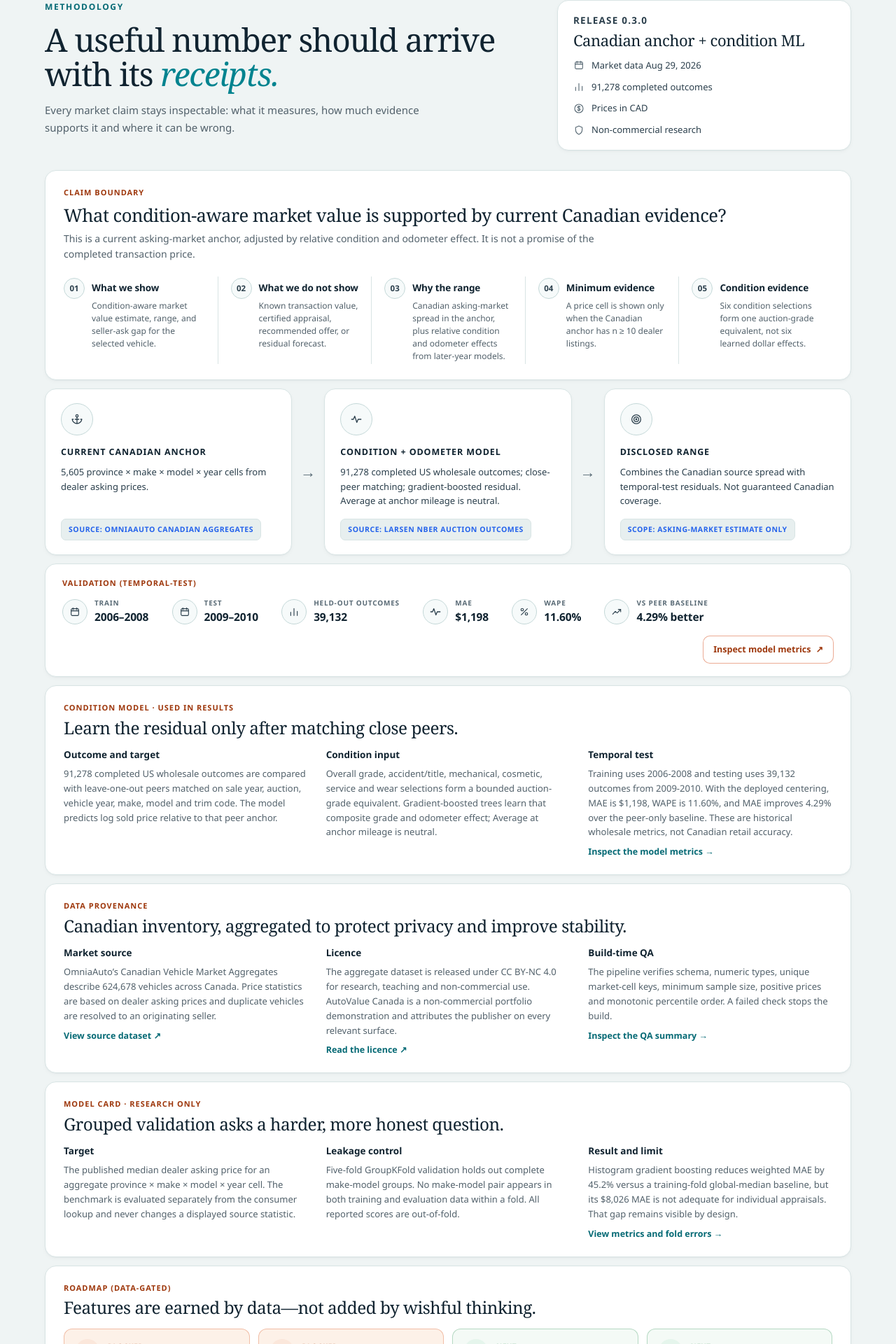
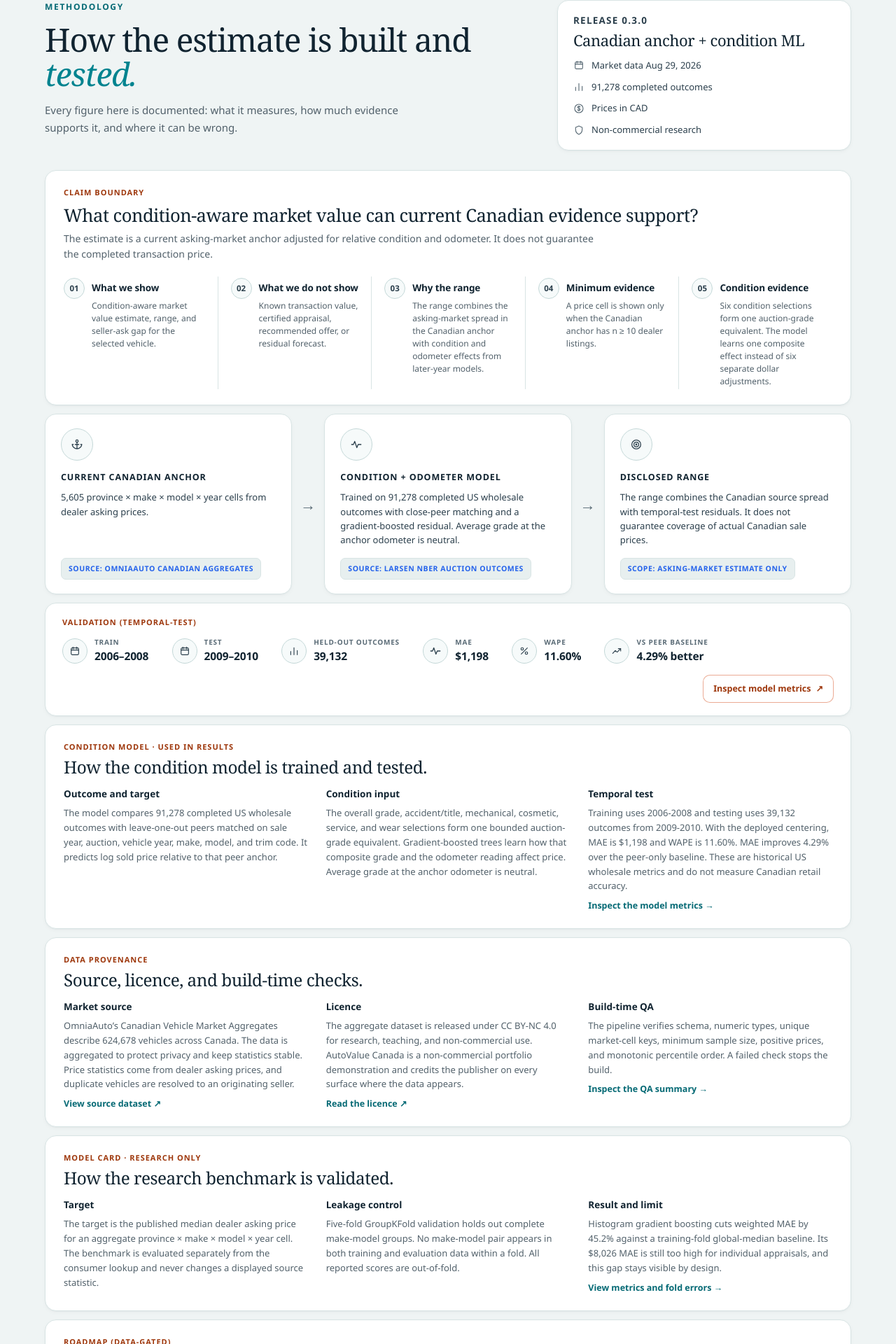
Before and after one commit to twelfthlabor/autovalue-canada, a Next.js app: page /methodology in a window 1280 px wide. Shown: the part 94-2014 px from the top of the page at 70% size. Built offline with nearby package versions, Linux system fonts and the light colour scheme; no server answers.

Commit message:
copy(pages): rewrite inner-page prose in plain language

```diff
--- a/app/methodology/page.tsx
+++ b/app/methodology/page.tsx
@@ -8,9 +8,9 @@ import { CalendarIcon, BarsIcon, DollarIcon, ShieldIcon, AnchorIcon, PulseIcon,
 const decisions = [
   ["What we show", "Condition-aware market value estimate, range, and seller-ask gap for the selected vehicle."],
   ["What we do not show", "Known transaction value, certified appraisal, recommended offer, or residual forecast."],
-  ["Why the range", "Canadian asking-market spread in the anchor, plus relative condition and odometer effects from later-year models."],
+  ["Why the range", "The range combines the asking-market spread in the Canadian anchor with condition and odometer effects from later-year models."],
   ["Minimum evidence", `A price cell is shown only when the Canadian anchor has n ≥ ${manifest.quality.minimumCellSize} dealer listings.`],
-  ["Condition evidence", "Six condition selections form one auction-grade equivalent, not six learned dollar effects."],
+  ["Condition evidence", "Six condition selections form one auction-grade equivalent. The model learns one composite effect instead of six separate dollar adjustments."],
 ] as const;
 
 const [trainYears, testYears] = [...conditionModel.validation.split.matchAll(/(\d{4})-(\d{4})/g)].map((match) => `${match[1]}–${match[2]}`);
@@ -21,8 +21,8 @@ export default function MethodologyPage() {
       <header className="page-hero">
         <div>
           <p className="eyebrow">Methodology</p>
-          <h1>A useful number should arrive with its <em>receipts.</em></h1>
-          <p className="hero-lede">Every market claim stays inspectable: what it measures, how much evidence supports it and where it can be wrong.</p>
+          <h1>How the estimate is built and <em>tested.</em></h1>
+          <p className="hero-lede">Every figure here is documented: what it measures, how much evidence supports it, and where it can be wrong.</p>
         </div>
         <aside className="hero-card release-card">
           <p className="kicker">Release {pkg.version}</p>
@@ -38,8 +38,8 @@ export default function MethodologyPage() {
 
       <section className="boundary-card">
         <h2 className="kicker">Claim boundary</h2>
-        <p className="boundary-question">What condition-aware market value is supported by current Canadian evidence?</p>
-        <p className="boundary-lead">This is a current asking-market anchor, adjusted by relative condition and odometer effect. It is not a promise of the completed transaction price.</p>
+        <p className="boundary-question">What condition-aware market value can current Canadian evidence support?</p>
+        <p className="boundary-lead">The estimate is a current asking-market anchor adjusted for relative condition and odometer. It does not guarantee the completed transaction price.</p>
         <div className="decision-strip">
           {decisions.map(([title, copy], index) => (
             <article key={title}>
@@ -61,14 +61,14 @@ export default function MethodologyPage() {
         <article>
           <i className="pipe-icon" aria-hidden="true"><PulseIcon /></i>
           <h3>Condition + odometer model</h3>
-          <p>{conditionModel.rows.eligibleSoldOutcomes.toLocaleString("en-CA")} completed US wholesale outcomes; close-peer matching; gradient-boosted residual. Average at anchor mileage is neutral.</p>
+          <p>Trained on {conditionModel.rows.eligibleSoldOutcomes.toLocaleString("en-CA")} completed US wholesale outcomes with close-peer matching and a gradient-boosted residual. Average grade at the anchor odometer is neutral.</p>
           <span className="pipe-tag">SOURCE: LARSEN NBER AUCTION OUTCOMES</span>
         </article>
         <b className="pipe-arrow" aria-hidden="true">→</b>
         <article>
           <i className="pipe-icon" aria-hidden="true"><TargetIcon /></i>
           <h3>Disclosed range</h3>
-          <p>Combines the Canadian source spread with temporal-test residuals. Not guaranteed Canadian coverage.</p>
+          <p>The range combines the Canadian source spread with temporal-test residuals. It does not guarantee coverage of actual Canadian sale prices.</p>
           <span className="pipe-tag">SCOPE: ASKING-MARKET ESTIMATE ONLY</span>
         </article>
       </section>
@@ -88,37 +88,37 @@ export default function MethodologyPage() {
 
       <section className="method-section" id="model-benchmark">
         <p className="kicker">CONDITION MODEL · USED IN RESULTS</p>
-        <h2>Learn the residual only after matching close peers.</h2>
+        <h2>How the condition model is trained and tested.</h2>
         <div className="method-columns">
-          <div><h3>Outcome and target</h3><p>91,278 completed US wholesale outcomes are compared with leave-one-out peers matched on sale year, auction, vehicle year, make, model and trim code. The model predicts log sold price relative to that peer anchor.</p></div>
-          <div><h3>Condition input</h3><p>Overall grade, accident/title, mechanical, cosmetic, service and wear selections form a bounded auction-grade equivalent. Gradient-boosted trees learn that composite grade and odometer effect; Average at anchor mileage is neutral.</p></div>
-          <div><h3>Temporal test</h3><p>Training uses {trainYears.replace("–", "-")} and testing uses {conditionModel.rows.temporalTest.toLocaleString("en-CA")} outcomes from {testYears.replace("–", "-")}. With the deployed centering, MAE is ${Math.round(conditionModel.validation.model.maeCad).toLocaleString("en-CA")}, WAPE is {conditionModel.validation.model.wapePct.toFixed(2)}%, and MAE improves {conditionModel.validation.maeImprovementPct.toFixed(2)}% over the peer-only baseline. These are historical wholesale metrics, not Canadian retail accuracy.</p><Link className="text-link" href="/market-lab">Inspect the model metrics →</Link></div>
+          <div><h3>Outcome and target</h3><p>The model compares 91,278 completed US wholesale outcomes with leave-one-out peers matched on sale year, auction, vehicle year, make, model, and trim code. It predicts log sold price relative to that peer anchor.</p></div>
+          <div><h3>Condition input</h3><p>The overall grade, accident/title, mechanical, cosmetic, service, and wear selections form one bounded auction-grade equivalent. Gradient-boosted trees learn how that composite grade and the odometer reading affect price. Average grade at the anchor odometer is neutral.</p></div>
+          <div><h3>Temporal test</h3><p>Training uses {trainYears.replace("–", "-")} and testing uses {conditionModel.rows.temporalTest.toLocaleString("en-CA")} outcomes from {testYears.replace("–", "-")}. With the deployed centering, MAE is ${Math.round(conditionModel.validation.model.maeCad).toLocaleString("en-CA")} and WAPE is {conditionModel.validation.model.wapePct.toFixed(2)}%. MAE improves {conditionModel.validation.maeImprovementPct.toFixed(2)}% over the peer-only baseline. These are historical US wholesale metrics and do not measure Canadian retail accuracy.</p><Link className="text-link" href="/market-lab">Inspect the model metrics →</Link></div>
         </div>
       </section>
 
       <section className="method-section">
         <p className="kicker">DATA PROVENANCE</p>
-        <h2>Canadian inventory, aggregated to protect privacy and improve stability.</h2>
+        <h2>Source, licence, and build-time checks.</h2>
         <div className="method-columns">
-          <div><h3>Market source</h3><p>OmniaAuto’s Canadian Vehicle Market Aggregates describe 624,678 vehicles across Canada. Price statistics are based on dealer asking prices and duplicate vehicles are resolved to an originating seller.</p><a className="text-link" href="https://huggingface.co/datasets/OmniaAuto/canadian-vehicle-market-aggregates" target="_blank" rel="noreferrer">View source dataset ↗</a></div>
-          <div><h3>Licence</h3><p>The aggregate dataset is released under CC BY-NC 4.0 for research, teaching and non-commercial use. AutoValue Canada is a non-commercial portfolio demonstration and attributes the publisher on every relevant surface.</p><a className="text-link" href="https://creativecommons.org/licenses/by-nc/4.0/" target="_blank" rel="noreferrer">Read the licence ↗</a></div>
-          <div><h3>Build-time QA</h3><p>The pipeline verifies schema, numeric types, unique market-cell keys, minimum sample size, positive prices and monotonic percentile order. A failed check stops the build.</p><Link className="text-link" href="/market-lab">Inspect the QA summary →</Link></div>
+          <div><h3>Market source</h3><p>OmniaAuto’s Canadian Vehicle Market Aggregates describe 624,678 vehicles across Canada. The data is aggregated to protect privacy and keep statistics stable. Price statistics come from dealer asking prices, and duplicate vehicles are resolved to an originating seller.</p><a className="text-link" href="https://huggingface.co/datasets/OmniaAuto/canadian-vehicle-market-aggregates" target="_blank" rel="noreferrer">View source dataset ↗</a></div>
+          <div><h3>Licence</h3><p>The aggregate dataset is released under CC BY-NC 4.0 for research, teaching, and non-commercial use. AutoValue Canada is a non-commercial portfolio demonstration and credits the publisher on every surface where the data appears.</p><a className="text-link" href="https://creativecommons.org/licenses/by-nc/4.0/" target="_blank" rel="noreferrer">Read the licence ↗</a></div>
+          <div><h3>Build-time QA</h3><p>The pipeline verifies schema, numeric types, unique market-cell keys, minimum sample size, positive prices, and monotonic percentile order. A failed check stops the build.</p><Link className="text-link" href="/market-lab">Inspect the QA summary →</Link></div>
         </div>
       </section>
 
       <section className="method-section" id="aggregate-benchmark">
         <p className="kicker">MODEL CARD · RESEARCH ONLY</p>
-        <h2>Grouped validation asks a harder, more honest question.</h2>
+        <h2>How the research benchmark is validated.</h2>
         <div className="method-columns">
-          <div><h3>Target</h3><p>The published median dealer asking price for an aggregate province × make × model × year cell. The benchmark is evaluated separately from the consumer lookup and never changes a displayed source statistic.</p></div>
+          <div><h3>Target</h3><p>The target is the published median dealer asking price for an aggregate province × make × model × year cell. The benchmark is evaluated separately from the consumer lookup and never changes a displayed source statistic.</p></div>
           <div><h3>Leakage control</h3><p>Five-fold GroupKFold validation holds out complete make-model groups. No make-model pair appears in both training and evaluation data within a fold. All reported scores are out-of-fold.</p></div>
-          <div><h3>Result and limit</h3><p>Histogram gradient boosting reduces weighted MAE by 45.2% versus a training-fold global-median baseline, but its $8,026 MAE is not adequate for individual appraisals. That gap remains visible by design.</p><Link className="text-link" href="/market-lab">View metrics and fold errors →</Link></div>
+          <div><h3>Result and limit</h3><p>Histogram gradient boosting cuts weighted MAE by 45.2% against a training-fold global-median baseline. Its $8,026 MAE is still too high for individual appraisals, and this gap stays visible by design.</p><Link className="text-link" href="/market-lab">View metrics and fold errors →</Link></div>
         </div>
       </section>
 
       <section className="roadmap-section">
         <p className="kicker">Roadmap (data-gated)</p>
-        <h2>Features are earned by data—not added by wishful thinking.</h2>
+        <h2>Blocked features and next steps.</h2>
         <div className="gate-grid">
           <article className="blocked">
             <i className="gate-icon" aria-hidden="true"><LockIcon /></i>
```
Also changed, not shown: app/calculation/page.tsx (+4 -4 lines), app/market-lab/page.tsx (+6 -6 lines), components/price-anatomy.tsx (+4 -4 lines), 1 other file (tests, documents, lock files or other folders).
